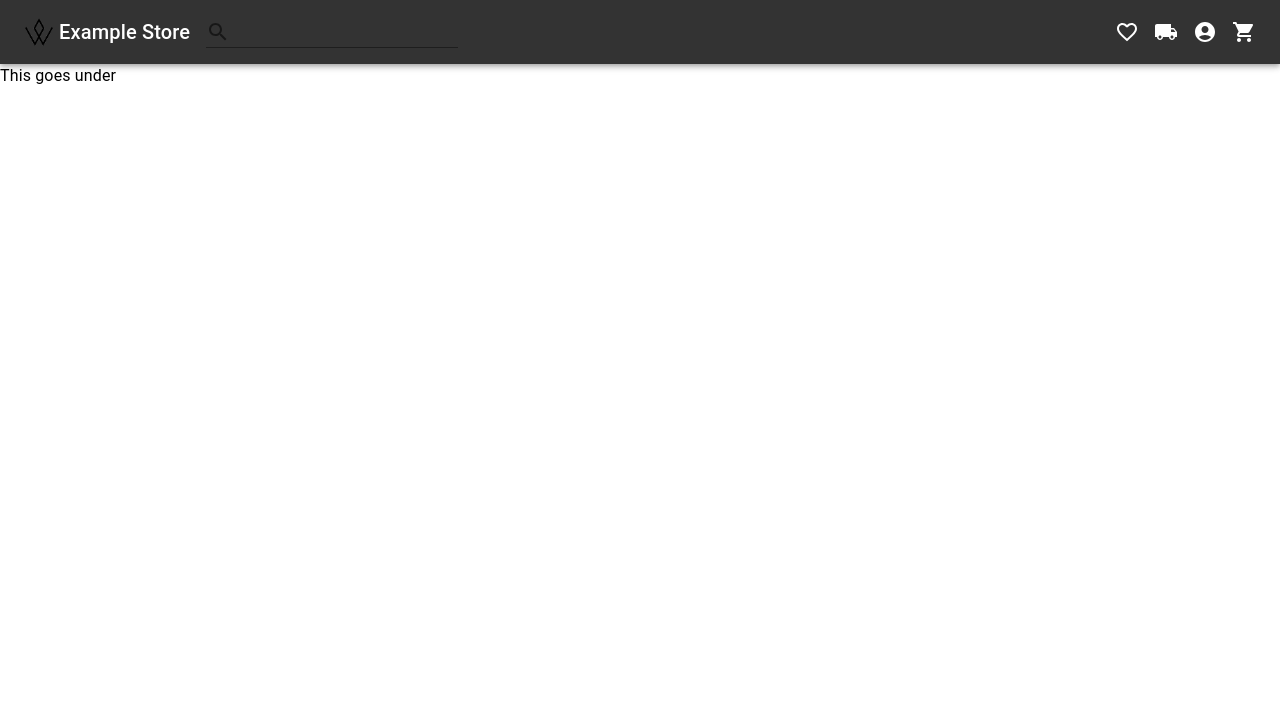
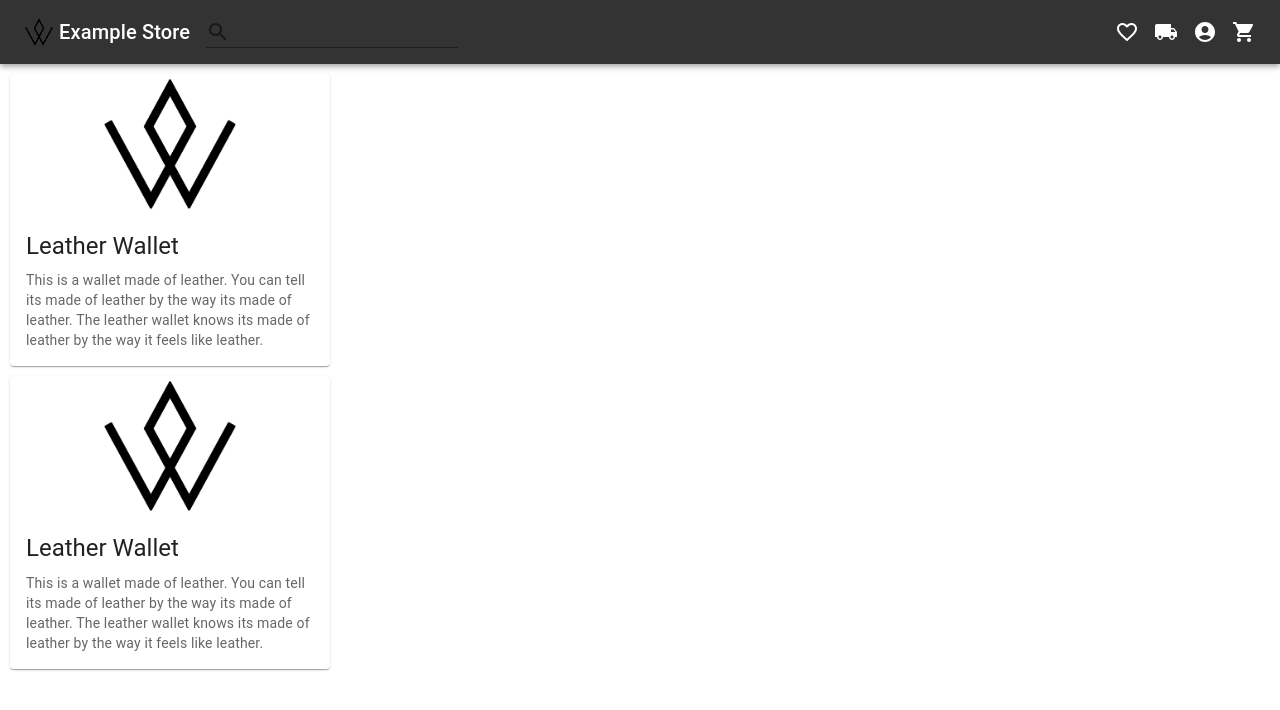
Before and after one commit to Wasserbeck-Store/ws-frontend, a React (Create React App) app: page / in a window 1280 px wide. Shown: the top 710 px of the page. Built offline with nearby package versions, Linux system fonts and the light colour scheme.

Commit message:
Started clickable SaleCard Componet

```diff
--- /dev/null
+++ b/src/components/SaleCard.js
@@ -0,0 +1,30 @@
+import { Typography } from "@mui/material";
+import {Card, CardContent, CardMedia, CardActionArea} from "@mui/material";
+import logo from "./W.PNG"
+
+function Salecard() {
+  return (
+    <Card sx={{ maxWidth: 320, margin:'10px'}}>
+      <CardActionArea>
+        <CardMedia
+          component="img"
+          height="140"
+          image={logo}
+          alt="W"
+          sx={{objectFit:"contain"}}
+        />
+        <CardContent>
+          <Typography gutterBottom variant="h5" component="div">
+            Leather Wallet
+          </Typography>
+          <Typography variant="body2" color="text.secondary">
+            This is a wallet made of leather. You can tell its made of leather by the way its made of leather. The leather wallet knows its made of leather by the way it feels like leather.
+          </Typography>
+        </CardContent>
+      </CardActionArea>
+    </Card>
+
+  );
+}
+
+export default Salecard;
--- a/src/pages/Homepage.js
+++ b/src/pages/Homepage.js
@@ -1,11 +1,13 @@
 import { Typography } from "@mui/material";
 import Navbar from "../components/Navbar";
+import Salecard from "../components/SaleCard";
 
 function Homepage() {
   return (
     <div>
       <Navbar></Navbar>
-      <Typography>This goes under</Typography>
+      <Salecard></Salecard>
+      <Salecard></Salecard>
     </div>
 
   );
```
